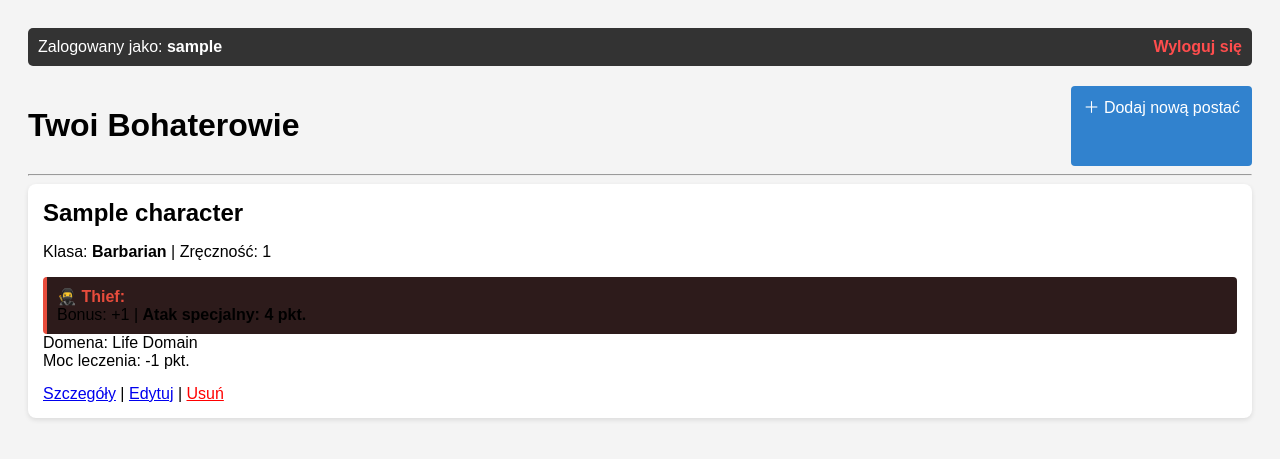
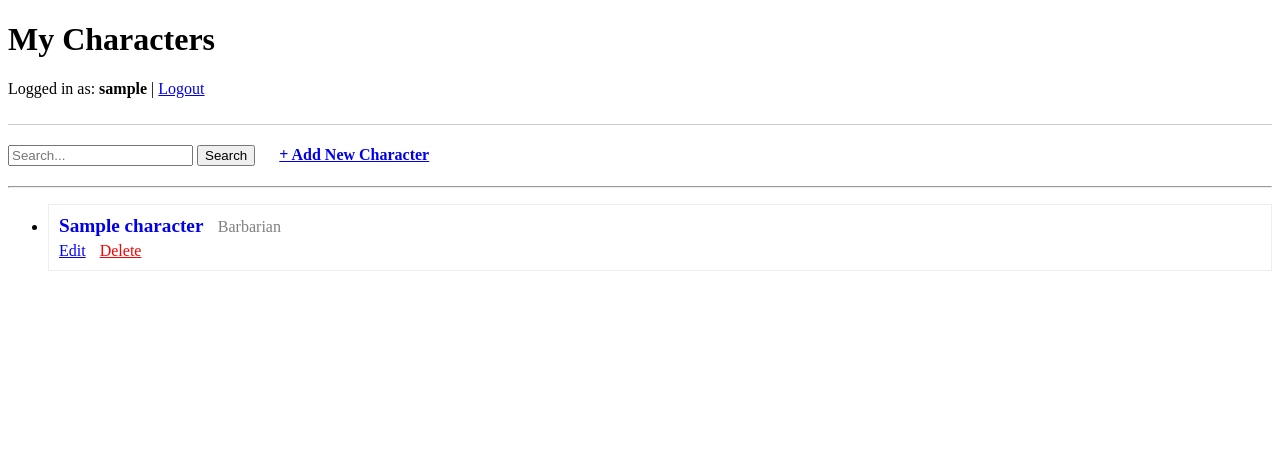
Before and after one commit to AsteerD/DnD-character-sheet-creator, a Django app: page / in a window 1280 px wide. Shown: the top 459 px of the page. Run offline with Django 5.2, Linux system fonts and the light colour scheme; a user stored in the database is signed in; tables that the repository leaves empty hold one stand-in row (values such as "Sample post").

Commit message:
Refactor character logic: remove signals, add backend validation, fix field names

```diff
--- a/base/admin.py
+++ b/base/admin.py
@@ -1,6 +1,10 @@
 from django.contrib import admin
-from .models import Character, Rogue, Language
+from .models import Character, Language
+from .classes.rogue import Rogue
+from .classes.cleric import Cleric
+
 
 admin.site.register(Character)
 admin.site.register(Language)
 admin.site.register(Rogue)
+admin.site.register(Cleric)
--- a/base/templates/base/character_list.html
+++ b/base/templates/base/character_list.html
@@ -1,65 +1,65 @@
 <!DOCTYPE html>
-<html>
+<html lang="en">
 <head>
-    <title>Twoi Bohaterowie</title>
-    <style>
-        body { font-family: sans-serif; background-color: #f4f4f4; padding: 20px; }
-        .card { background: white; border-radius: 8px; padding: 15px; margin-bottom: 15px; box-shadow: 0 2px 5px rgba(0,0,0,0.1); }
-        .rogue-box { background: #fff5f5; border: 1px solid #feb2b2; padding: 10px; border-radius: 4px; margin-top: 10px; }
-        .btn { display: inline-block; padding: 8px 12px; background: #3182ce; color: white; text-decoration: none; border-radius: 4px; }
-    </style>
+    <meta charset="UTF-8">
+    <title>Character List</title>
 </head>
 <body>
 
-	<div style="background: #333; color: white; padding: 10px; display: flex; justify-content: space-between; align-items: center; border-radius: 5px; margin-bottom: 20px;">
+    <div style="margin-bottom: 20px; border-bottom: 1px solid #ccc; padding-bottom: 10px;">
+        <h1>My Characters</h1>
+
         {% if request.user.is_authenticated %}
-        <span>Zalogowany jako: <strong>{{ request.user }}</strong></span>
-        <a href="{% url 'logout' %}" style="color: #ff4d4d; text-decoration: none; font-weight: bold;">Wyloguj się</a>
+            <p>Logged in as: <strong>{{ request.user }}</strong> | <a href="{% url 'logout' %}">Logout</a></p>
         {% else %}
-        <span>Nie jesteś zalogowany</span>
-        <a href="{% url 'login' %}" style="color: #00d4ff; text-decoration: none; font-weight: bold;">Zaloguj się</a>
+            <a href="{% url 'login' %}">Login</a>
         {% endif %}
     </div>
 
-    <div style="display: flex; justify-content: space-between;">
-        <h1>Twoi Bohaterowie</h1>
-        <a href="{% url 'character-create' %}" class="btn">＋ Dodaj nową postać</a>
+    <div style="margin-bottom: 20px;">
+        <form method="GET" style="display: inline;">
+            <input type='text' name='search-area' placeholder="Search..." value="{{search_input}}">
+            <input type="submit" value="Search">
+        </form>
+
+        {% if request.user.is_authenticated %}
+            <span style="margin-left: 20px;">
+                <a href="{% url 'character-create' %}"><strong>+ Add New Character</strong></a>
+            </span>
+        {% endif %}
     </div>
 
     <hr>
+    <ul>
+        {% for character in characters %}
+        <li style="margin-bottom: 10px; padding: 10px; border: 1px solid #eee;">
+            <a href="{% url 'character' character.id %}" style="font-size: 1.2em; font-weight: bold; text-decoration: none;">
+                {{ character.character_name }}
+            </a>
 
-    {% for character in characters %}
-        <div class="card">
-            <h2 style="margin: 0;">{{ character.character_name }}</h2>
-            <p>Klasa: <strong>{{ character.character_class }}</strong> | Zręczność: {{ character.dexterity }}</p>
+            <span style="color: gray; margin-left: 10px;">
+                {{ character.get_character_class_display }}
 
+                {% if character.character_class == 'ROGUE' or character.character_class == 'Rogue' %}
                     {% if character.rogue_profile %}
-			<div style="background: #2d1b1b; padding: 10px; border-left: 4px solid #e74c3c; border-radius: 4px; margin-top: 5px;">
-				<span style="color: #e74c3c; font-weight: bold;">
-					🥷 {{ character.rogue_profile.get_subclass_type_display }}:
-				</span><br>
-				Bonus: +{{ character.rogue_profile.stealth_bonus }} |
-				<strong>Atak specjalny: {{ character.rogue_profile.backstab_damage }} pkt.</strong>
+                        - {{ character.rogue_profile.get_subclass_type_display }}
+                    {% endif %}
+                {% elif character.character_class == 'CLERIC' or character.character_class == 'Cleric' %}
+                    {% if character.cleric_profile %}
+                        - {{ character.cleric_profile.get_domain_display }}
+                    {% endif %}
+                {% endif %}
+            </span>
+
+            <div style="margin-top: 5px;">
+                <a href="{% url 'character-update' character.id %}" style="margin-right: 10px; color: blue;">Edit</a>
+                <a href="{% url 'character-delete' character.id %}" style="color: red;">Delete</a>
             </div>
-			{% endif %}
-            {% if character.cleric_profile %}
-            <div class="cleric-card">
-                 Domena: {{ character.cleric_profile.get_domain_display }} <br>
-                 Moc leczenia: {{ character.cleric_profile.healing_power }} pkt.
-                {% if character.cleric_profile.armor_bonus > 0 %}
-                     Bonus do pancerza: +{{ character.cleric_profile.armor_bonus }}
-                {% endif %}
-            </div>
-            {% endif %}
-            <div style="margin-top: 15px;">
-                <a href="{% url 'character' character.id %}">Szczegóły</a> |
-                <a href="{% url 'character-update' character.id %}">Edytuj</a> |
-                <a href="{% url 'character-delete' character.id %}" style="color: red;">Usuń</a>
-            </div>
-        </div>
+        </li>
         {% empty %}
-        <p>Nie masz jeszcze żadnych postaci.</p>
+        <p>No characters found.</p>
         {% endfor %}
+    </ul>
 
 </body>
 </html>
--- a/base/urls.py
+++ b/base/urls.py
@@ -1,16 +1,26 @@
-from django.urls import path # pyright: ignore[reportMissingModuleSource]
-from .views import CharacterList, CharacterDetail, CharacterCreate, CharacterUpdate, CharacterDelete, CharacterDelete, CustomLoginView, RegisterPage
+from django.urls import path
+from .views import (
+    CharacterList,
+    CharacterDetail,
+    CharacterCreate,
+    CharacterUpdate,
+    CharacterDelete,
+    CustomLoginView,
+    RegisterPage
+)
 from django.contrib.auth.views import LogoutView
 
-
 urlpatterns = [
+    # Auth System
     path('login/', CustomLoginView.as_view(), name='login'),
     path('logout/', LogoutView.as_view(next_page='login'), name='logout'),
     path('register/', RegisterPage.as_view(), name='register'),
+
+    # Main Character Views
+    # This is the 'characters' name that reverse_lazy('characters') in views.py points to
     path('', CharacterList.as_view(), name='characters'),
+
     path('character/<int:pk>/', CharacterDetail.as_view(), name='character'),
-    path('character/<int:pk>/edit/', CharacterUpdate.as_view(), name='character-update'),
-    path('character/<int:pk>/delete/', CharacterDelete.as_view(), name='character-delete'),
     path('character-create/', CharacterCreate.as_view(), name='character-create'),
     path('character-update/<int:pk>/', CharacterUpdate.as_view(), name='character-update'),
     path('character-delete/<int:pk>/', CharacterDelete.as_view(), name='character-delete'),
--- a/base/views.py
+++ b/base/views.py
@@ -1,14 +1,20 @@
-from django.views.generic.list import ListView # type: ignore
-from django.views.generic.detail import DetailView # type: ignore
-from django.views.generic.edit import CreateView, UpdateView, DeleteView, FormView # type: ignore
-from django.urls import reverse_lazy # type: ignore
-from django.shortcuts import render, redirect # type: ignore
+from django.shortcuts import render, redirect
+from django.views.generic.list import ListView
+from django.views.generic.detail import DetailView
+from django.views.generic.edit import CreateView, UpdateView, DeleteView, FormView
+from django.urls import reverse_lazy
+
 from django.contrib.auth.views import LoginView
 from django.contrib.auth.mixins import LoginRequiredMixin
 from django.contrib.auth.forms import UserCreationForm
 from django.contrib.auth import login
 
 from .models import Character
+from .forms import CharacterForm
+from .classes.rogue import Rogue
+from .classes.cleric import Cleric
+
+# --- AUTH VIEWS ---
 
 class CustomLoginView(LoginView):
     template_name = 'base/login.html'
@@ -16,7 +22,7 @@ class CustomLoginView(LoginView):
     redirect_authenticated_user = True
 
     def get_success_url(self):
-        return reverse_lazy('characters')
+        return reverse_lazy('character-list')
 
 class RegisterPage(FormView):
     template_name = 'base/register.html'
@@ -32,9 +38,10 @@ class RegisterPage(FormView):
 
     def get(self, *args, **kwargs):
         if self.request.user.is_authenticated:
-            return redirect('characters')
+            return redirect('character-list')
         return super(RegisterPage, self).get(*args, **kwargs)
 
+# --- CHARACTER VIEWS ---
 
 class CharacterList(LoginRequiredMixin, ListView):
     model = Character
@@ -43,34 +50,39 @@ class CharacterList(LoginRequiredMixin, ListView):
     def get_context_data(self, **kwargs):
         context = super().get_context_data(**kwargs)
         context['characters'] = context['characters'].filter(user=self.request.user)
-        search_input = self.request.GET.get('search') or ''
-        if search_input:
-            context['characters'] = context['characters'].filter(character_name__istartswith=search_input)
-        context['search_input'] = search_input
         return context
 
 class CharacterDetail(LoginRequiredMixin, DetailView):
     model = Character
     context_object_name = 'character'
-    template_name = 'base/character.html'
+    template_name = 'base/character_detail.html'
 
-class CharacterCreate(LoginRequiredMixin,CreateView):
+class CharacterCreate(LoginRequiredMixin, CreateView):
     model = Character
-    fields = ['character_name', 'character_class', 'subclass', 'race', 'level', 'background', 'alligment', 'experience_points', 'strength', 'dexterity', 'constitution', 'intelligence', 'wisdom', 'charisma', 'armor_class', 'initiative', 'speed', 'hit_points', 'temporary_hit_points', 'hit_dice', 'death_saves_success', 'death_saves_failure', 'backstory', 'inspiration', 'languages']
+    form_class = CharacterForm
     template_name = 'base/character_form.html'
     success_url = reverse_lazy('characters')
 
     def form_valid(self, form):
-        form.instance.user = self.request.user
-        return super(CharacterCreate, self).form_valid(form)
+        form.instance.user = self.request.user # Assign user
+        self.object = form.save()
+
+        selected_class = self.object.character_class.upper()
+        selected_subclass = form.cleaned_data.get('subclass')
+
+        if selected_class == 'ROGUE':
+            Rogue.objects.create(character=self.object, subclass_type=selected_subclass)
+        elif selected_class == 'CLERIC':
+            Cleric.objects.create(character=self.object, domain=selected_subclass)
+
+        return super().form_valid(form)
 
 class CharacterUpdate(LoginRequiredMixin, UpdateView):
     model = Character
-    fields = '__all__'
-    template_name = 'base/character_form.html'
+    form_class = CharacterForm
     success_url = reverse_lazy('characters')
 
 class CharacterDelete(LoginRequiredMixin, DeleteView):
     model = Character
-    template_name = 'base/character_confirm_delete.html'
+    context_object_name = 'character'
     success_url = reverse_lazy('characters')
```
Also changed, not shown: base/classes/cleric.py (added, +24 -0 lines), base/classes/rogue.py (added, +25 -0 lines), base/forms.py (added, +71 -0 lines), base/models.py (+2 -31 lines), base/templates/base/character_form.html (+5 -8 lines), base/classes/__init__.py (added), base/migrations/0009_remove_character_subclass_and_more.py (added), base/migrations/0010_rename_alligment_character_alignment.py (added). Lines whose indentation alone changed are shown as unchanged.
